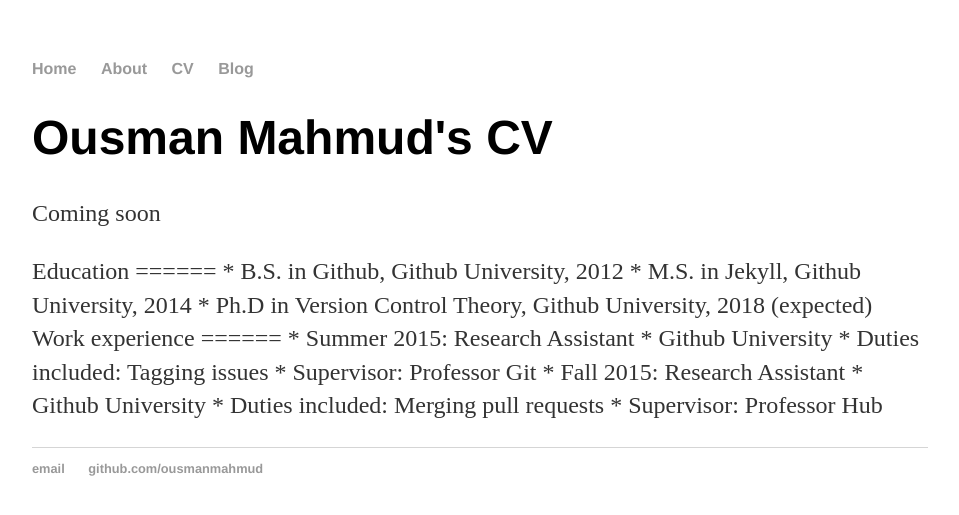
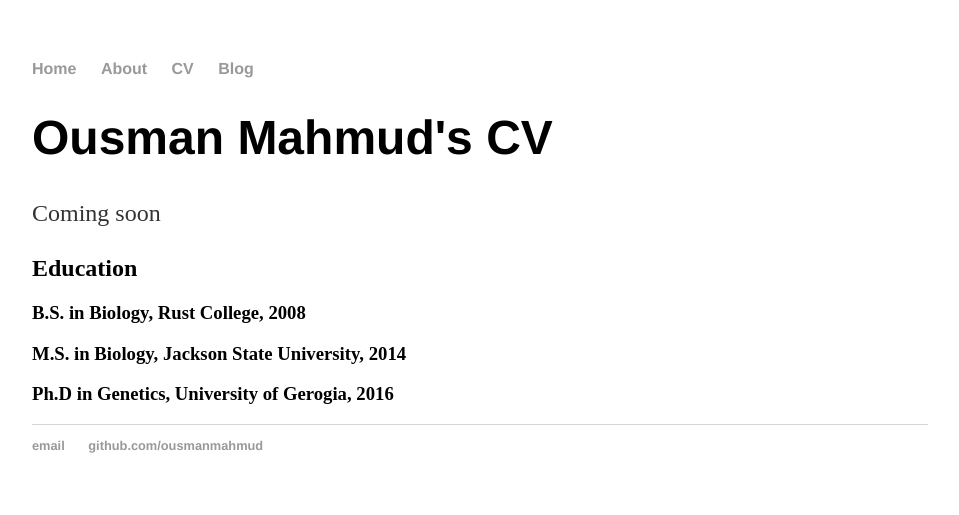
Before and after one commit to Zoites/zoites.github.io.old, a Jekyll site: the page built from cv/index.html, in a window 1280 px wide. Shown: the top 515 px of the page, without its empty margins (160-1119 px from the left). Built offline with Jekyll 4.4.1, drawn with Linux system fonts in a browser that asks for light colours.

Commit message:
Update index.html

```diff
--- a/cv/index.html
+++ b/cv/index.html
@@ -5,20 +5,7 @@ title: Ousman Mahmud's CV
 	<h1>{{ page.title }}</h1>
 	<p>Coming soon<p>
 
-Education
-======
-* B.S. in Github, Github University, 2012
-* M.S. in Jekyll, Github University, 2014
-* Ph.D in Version Control Theory, Github University, 2018 (expected)
-
-Work experience
-======
-* Summer 2015: Research Assistant
-  * Github University
-  * Duties included: Tagging issues
-  * Supervisor: Professor Git
-
-* Fall 2015: Research Assistant
-  * Github University
-  * Duties included: Merging pull requests
-  * Supervisor: Professor Hub
+<h2>Education</h2>
+<h3>B.S. in Biology, Rust College, 2008</h3>
+<h3>M.S. in Biology, Jackson State University, 2014</h3>
+<h3>Ph.D in Genetics, University of Gerogia, 2016</h3>
```
